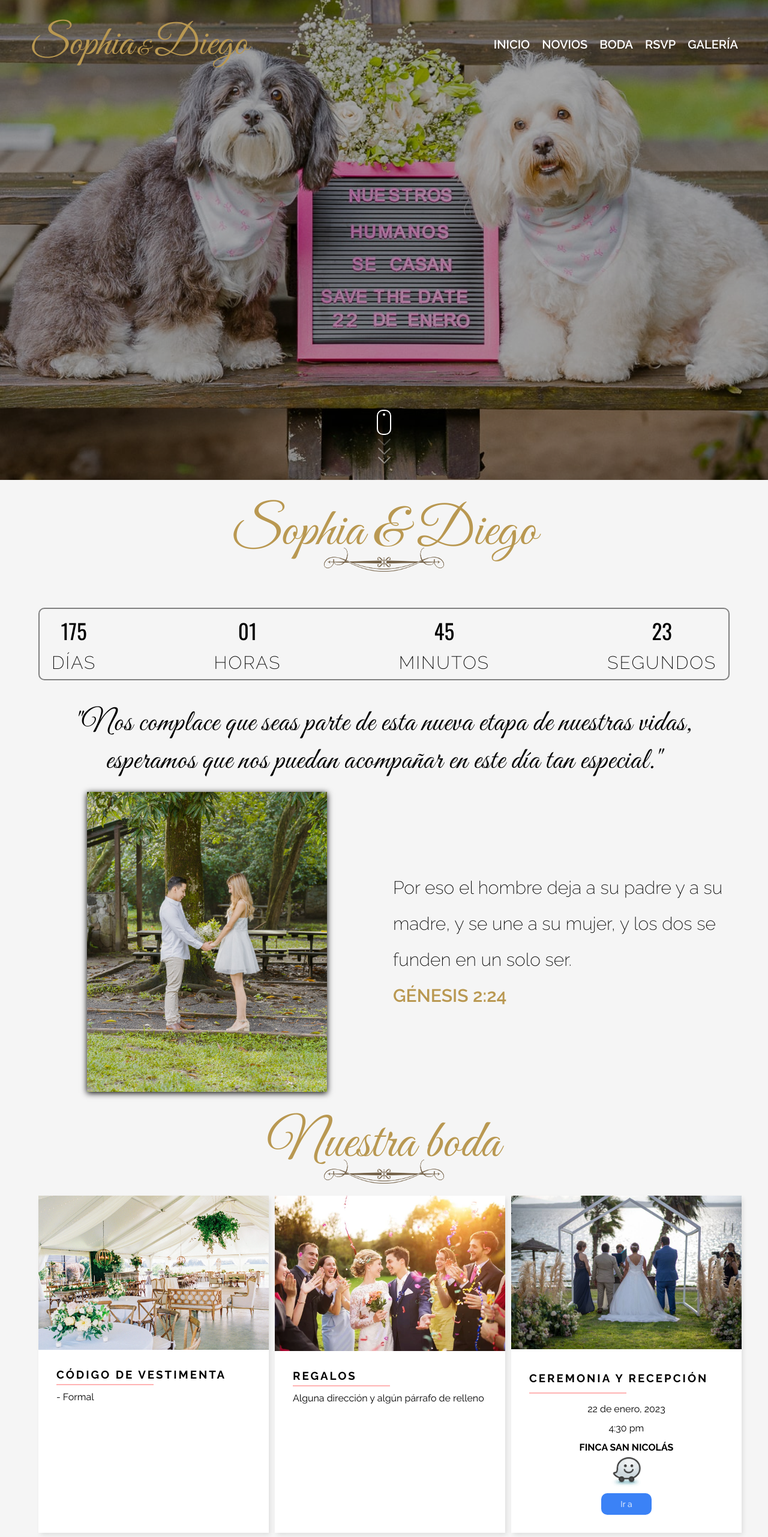
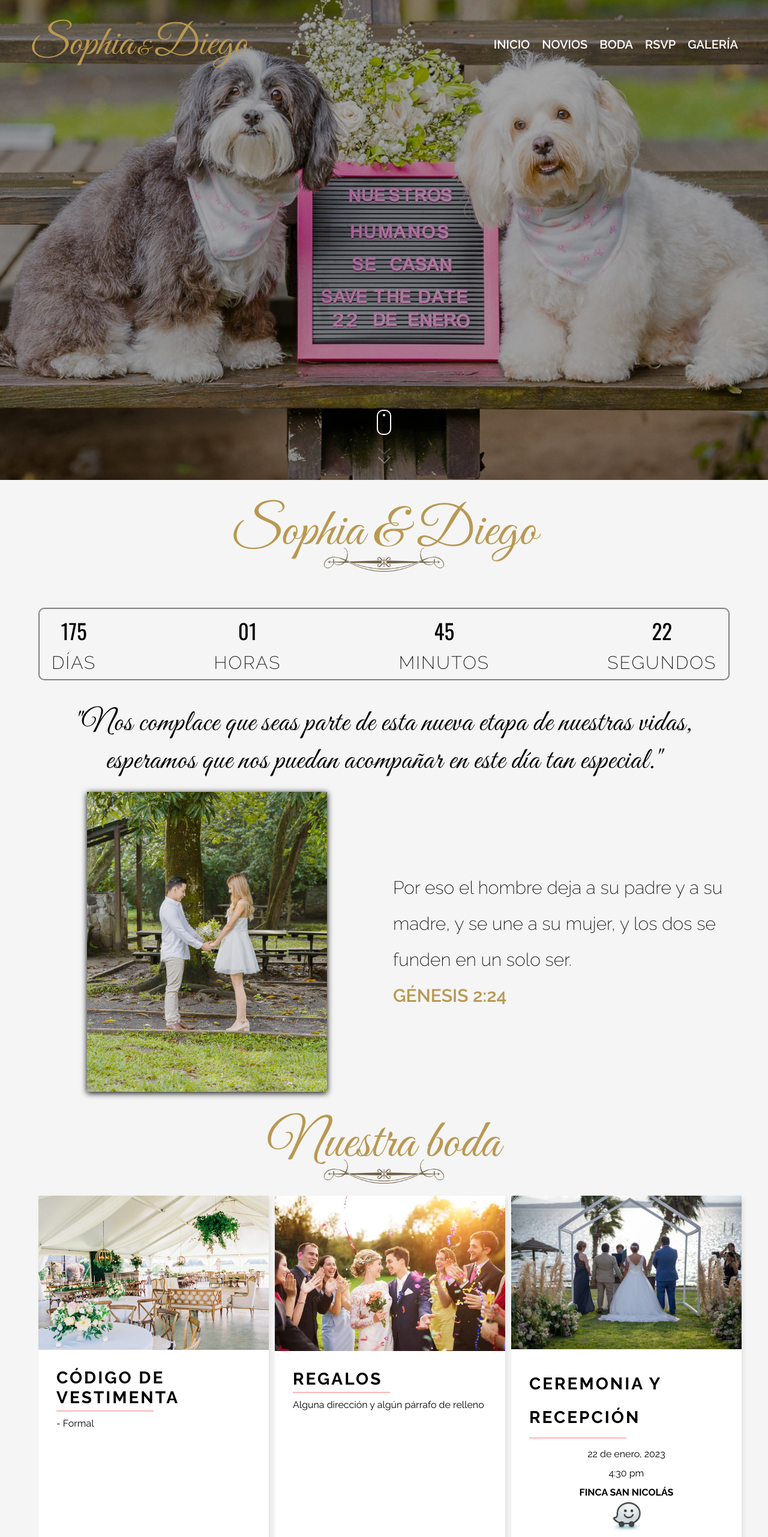
Before and after one commit to Jhoel24/invitacion_boda_2022, a React (Vite) app: page / in a window 1280 px wide. Shown: the top 2562 px of the page at 60% size. Built offline with nearby package versions, Linux system fonts and the light colour scheme.

Commit message:
texto h3 cambiado

```diff
--- a/src/components/InformacionBoda.jsx
+++ b/src/components/InformacionBoda.jsx
@@ -85,6 +85,7 @@ const Card = styled.div`
                 background-color: var(--azul);
                 color: #fff;
                 border-radius: 10px;
+                font-weight: 700;
                 cursor: pointer;
                 border: 2px solid var(--azul);
                 transition: all .2s ease-in-out;
@@ -102,6 +103,7 @@ const Card = styled.div`
             margin-bottom: 1rem;
             text-transform: uppercase;
             letter-spacing: 3px;
+            font-size: 2.8rem;
 
             &:after{
                 content: '';
--- a/src/components/NuestraBodaInfo.jsx
+++ b/src/components/NuestraBodaInfo.jsx
@@ -24,6 +24,7 @@ const Card = styled.div`
             margin-bottom: 1rem;
             text-transform: uppercase;
             letter-spacing: 3px;
+            font-size: 2.8rem;
 
             &:after{
                 content: '';
```
